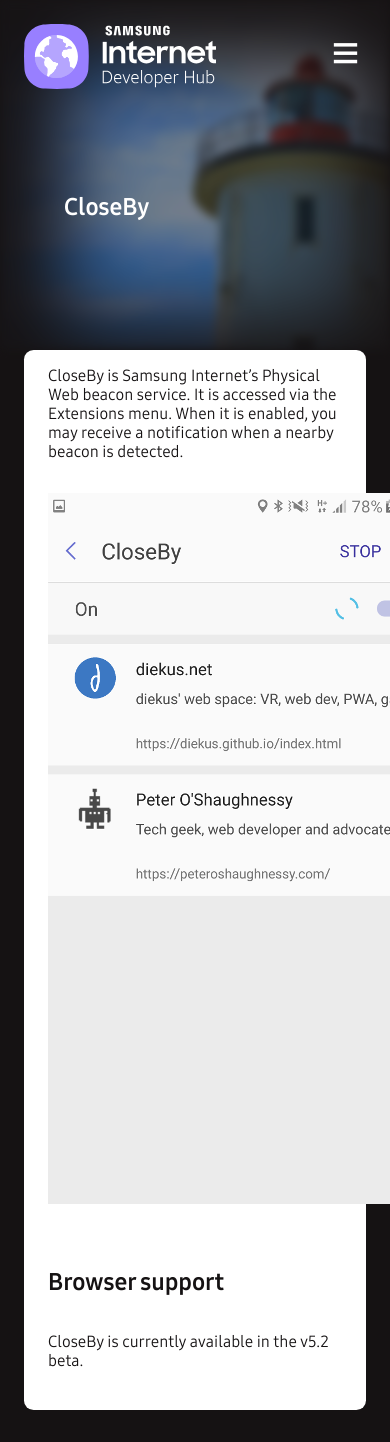
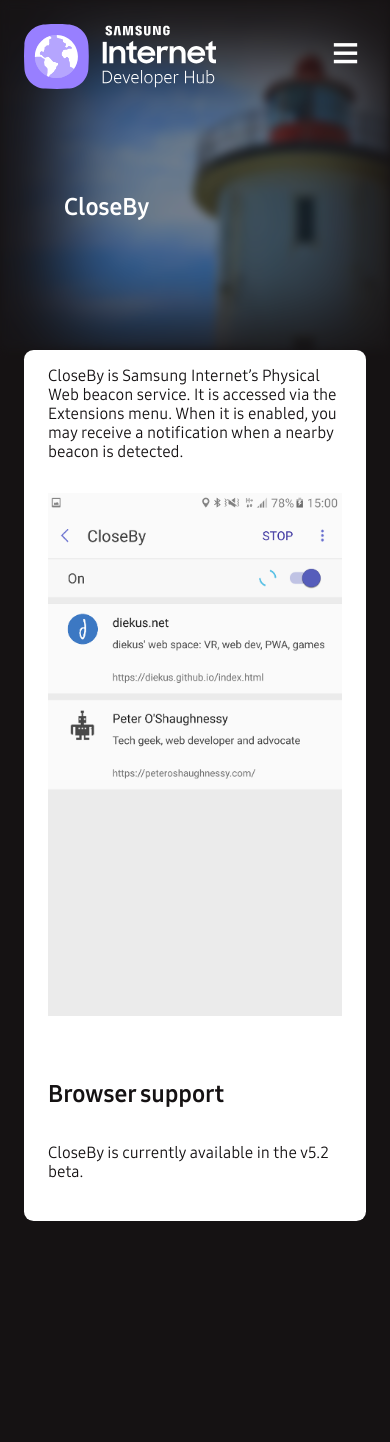
Before and after one commit to SamsungInternet/homepage-archive, a Jekyll site: the page built from docs/closeby.md, in a window 390 px wide. Built offline with Jekyll 4.4.1, drawn with Linux system fonts in a browser that asks for light colours; after the commit the page ends 1253 px from its top, so only the background shows below that.

Commit message:
Fix images in docs for mobile

```diff
--- a/style/page.scss
+++ b/style/page.scss
@@ -14,3 +14,7 @@
 iframe {
   max-width: 100%;
 }
+
+main img {
+  max-width: 100%;
+}
```
